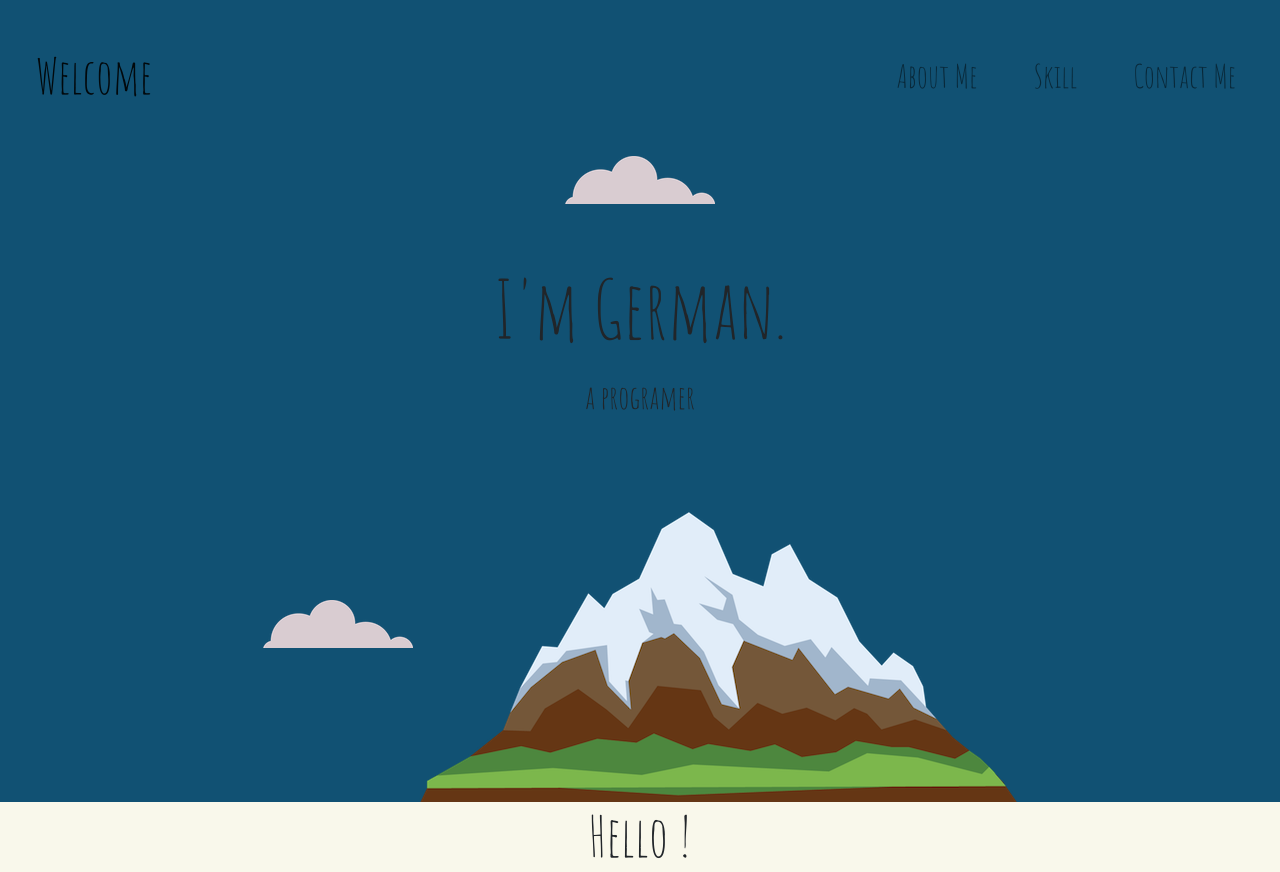
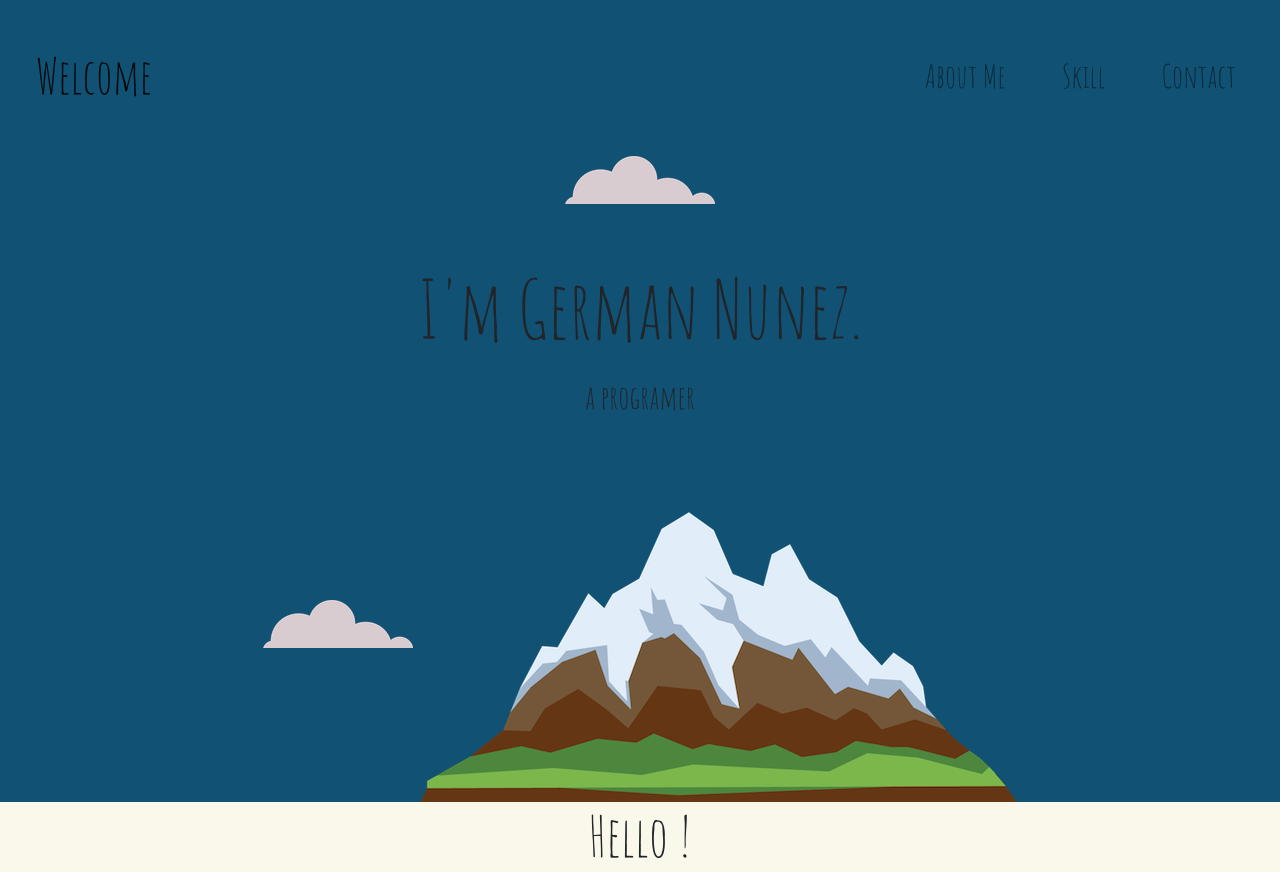
Before and after one commit to Germs31/Personal-Site, a plain HTML site: page index.html in a window 1280 px wide. Shown: the top 872 px of the page. Drawn offline with nearby package versions, Linux system fonts and the light colour scheme.

Commit message:
Update index.html

```diff
--- a/index.html
+++ b/index.html
@@ -31,7 +31,7 @@
             <a class="nav-link" href="#skills">Skill</a>
           </li>
           <li class="nav-item">
-            <a class="nav-link" href="#contactMe">Contact Me</a>
+            <a class="nav-link" href="#contactMe">Contact</a>
           </li>
         </ul>
 
@@ -44,7 +44,7 @@
 
         <img class="img-fluid"src="images/cloud.png" alt="cloud-img">
 
-        <h1>I'm German.</h1>
+        <h1>I'm German Nunez.</h1>
 
         <p class="programer">a programer</p>
 
```
